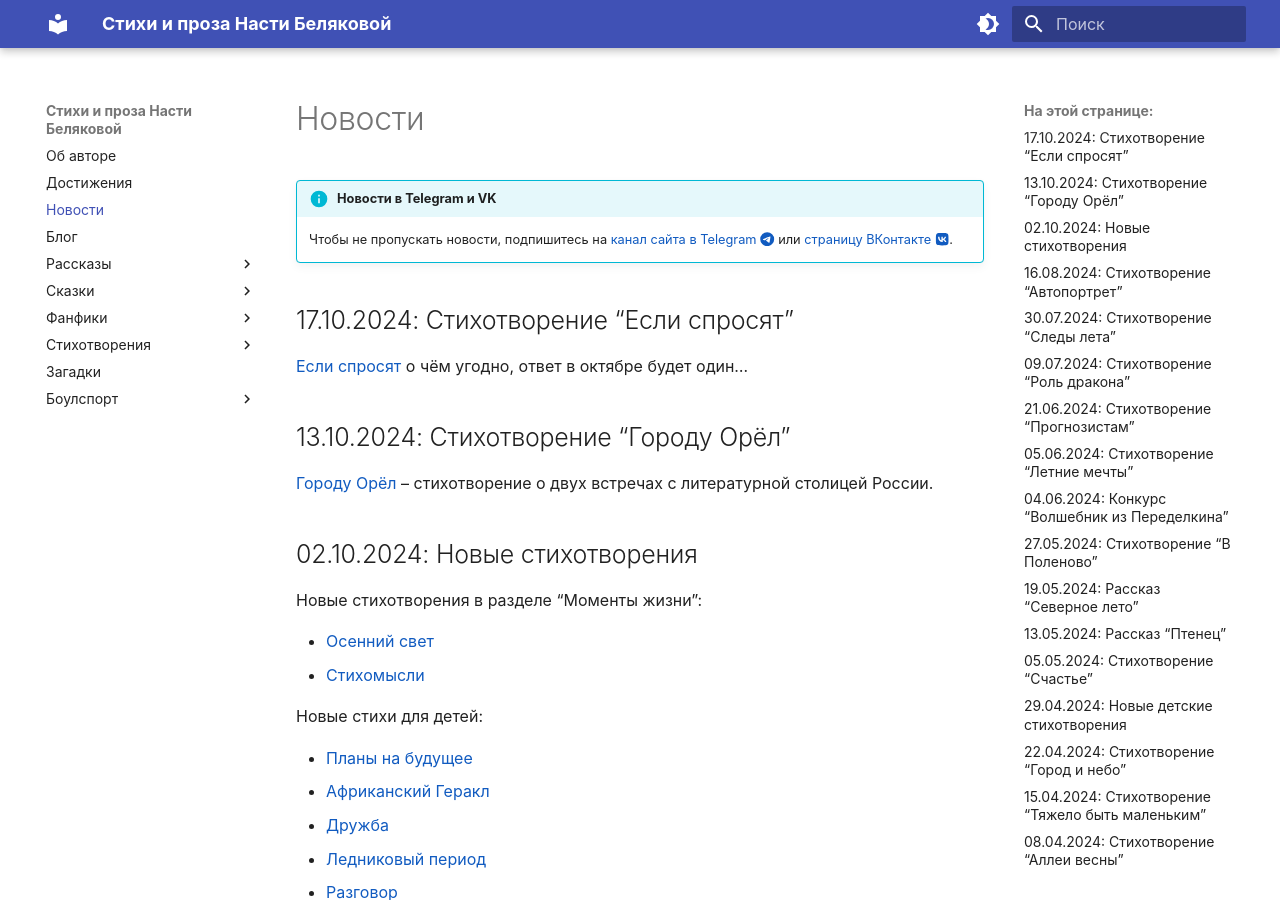
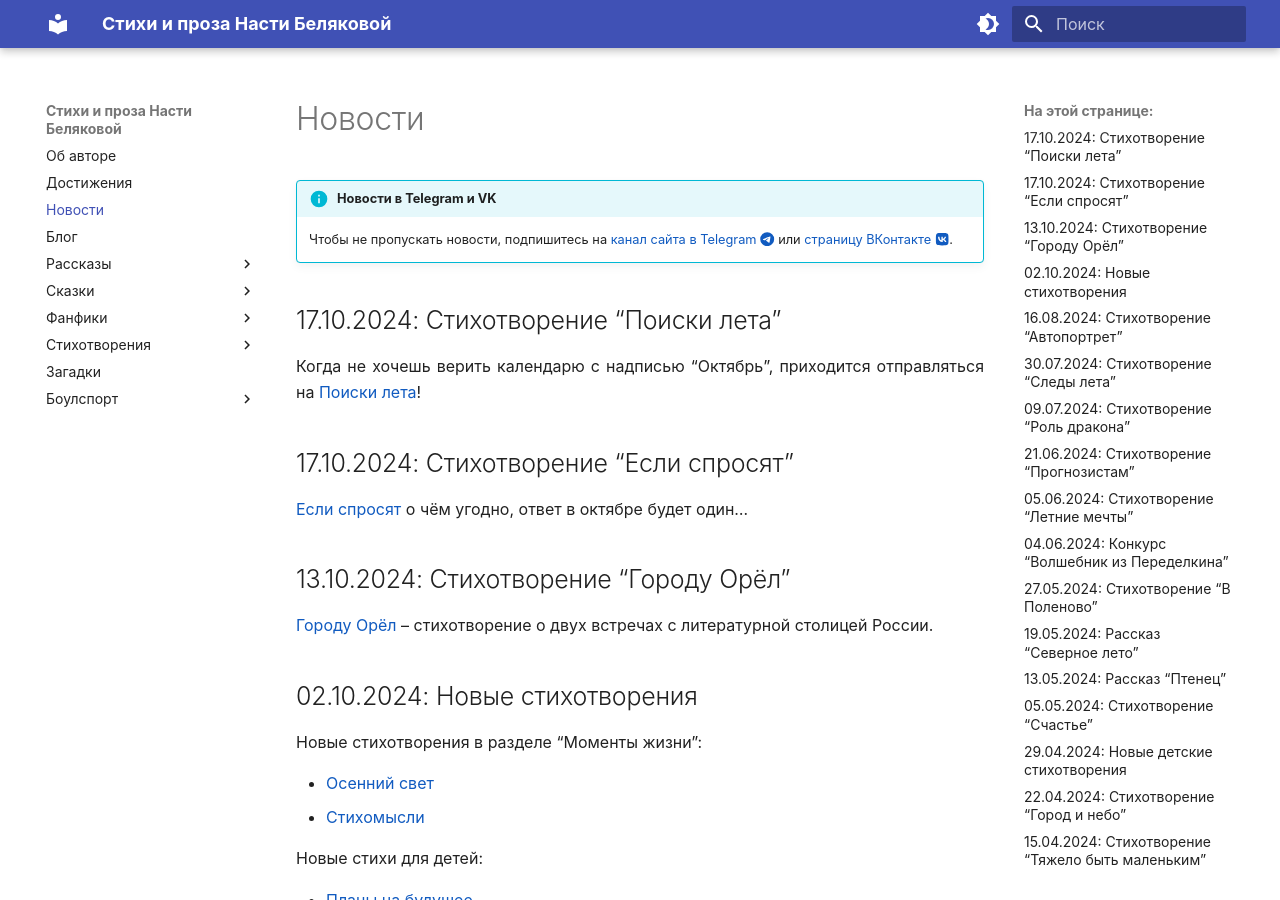
Before and after one commit to lib-beliakova/lib-beliakova.github.io, an MkDocs documentation site: the page built from docs/news.md, in a window 1280 px wide and 900 px high. Built offline with MkDocs 1.6.1 and Material for MkDocs 9.7.7, drawn with Linux system fonts in a browser that asks for light colours.

Commit message:
Summer search

```diff
--- a/docs/news.md
+++ b/docs/news.md
@@ -3,6 +3,10 @@
 !!! info "Новости в Telegram и VK"
     Чтобы не пропускать новости, подпишитесь на [канал сайта в Telegram :fontawesome-brands-telegram:](https://t.me/lib_beliakova) или [страницу ВКонтакте :fontawesome-brands-vk:](https://vk.com/lib_beliakova).
 
+
+## 17.10.2024: Стихотворение "Поиски лета"
+
+Когда не хочешь верить календарю с надписью "Октябрь", приходится отправляться на [Поиски лета](poems/summer-search.md)!
 
 ## 17.10.2024: Стихотворение "Если спросят"
 
--- a/docs/poems/index.md
+++ b/docs/poems/index.md
@@ -37,6 +37,7 @@
 
     * [Ослик](donkey.md)
     * [Планы на будущее](plans.md)
+    * [Поиски лета](summer-search.md)
     * [Африканский Геракл](african-hercules.md)
     * [Дружба](friendship.md)
     * [Ледниковый период](ice-age.md)
--- a/mkdocs.yml
+++ b/mkdocs.yml
@@ -67,6 +67,7 @@ nav:
     - Для детей:
       - poems/donkey.md
       - poems/plans.md
+      - poems/summer-search.md
       - poems/african-hercules.md
       - poems/friendship.md
       - poems/ice-age.md
```
Also changed, not shown: docs/poems/summer-search.md (added, +15 -0 lines), docs/images/summer-search.jpg (added).
